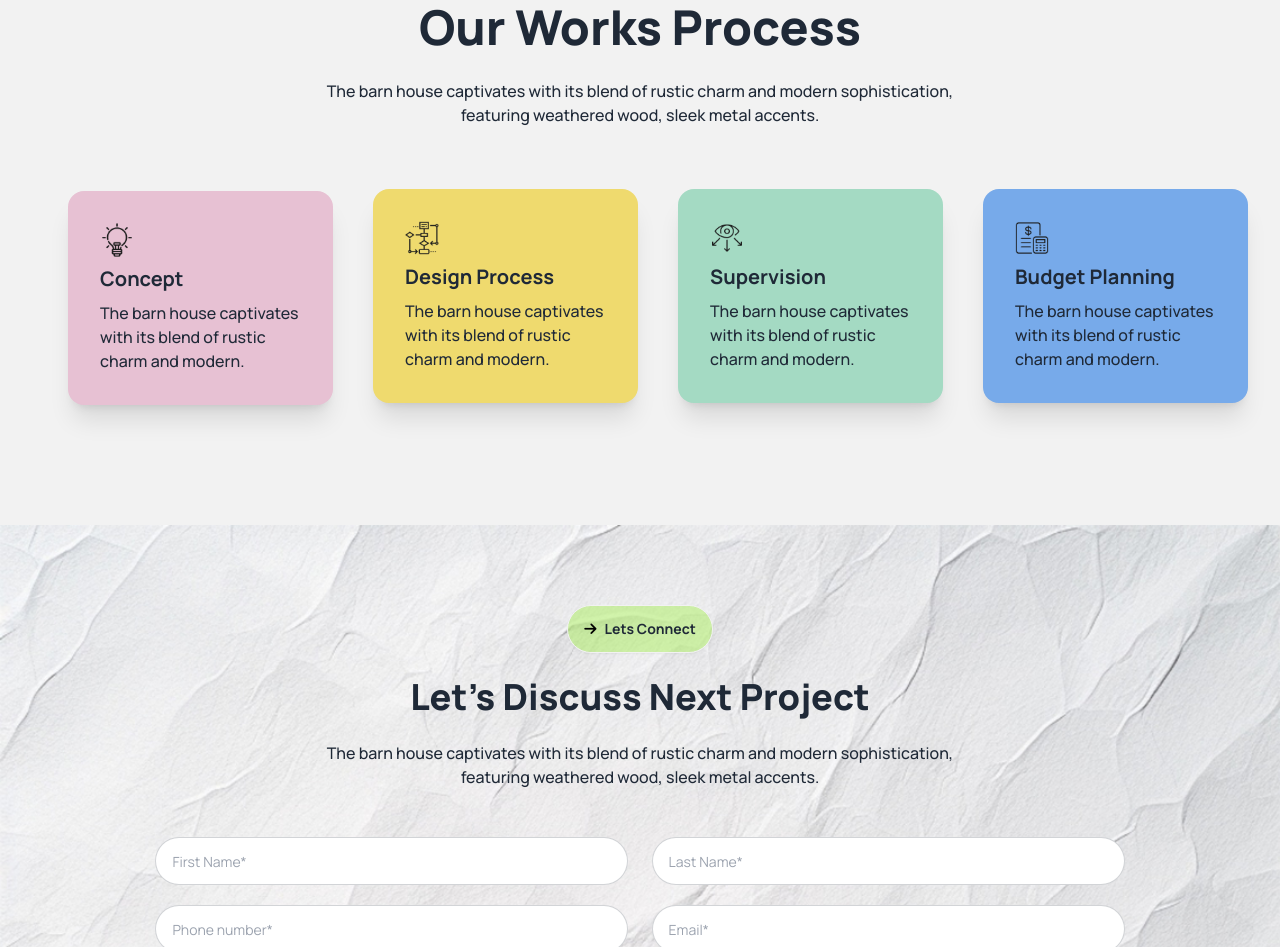
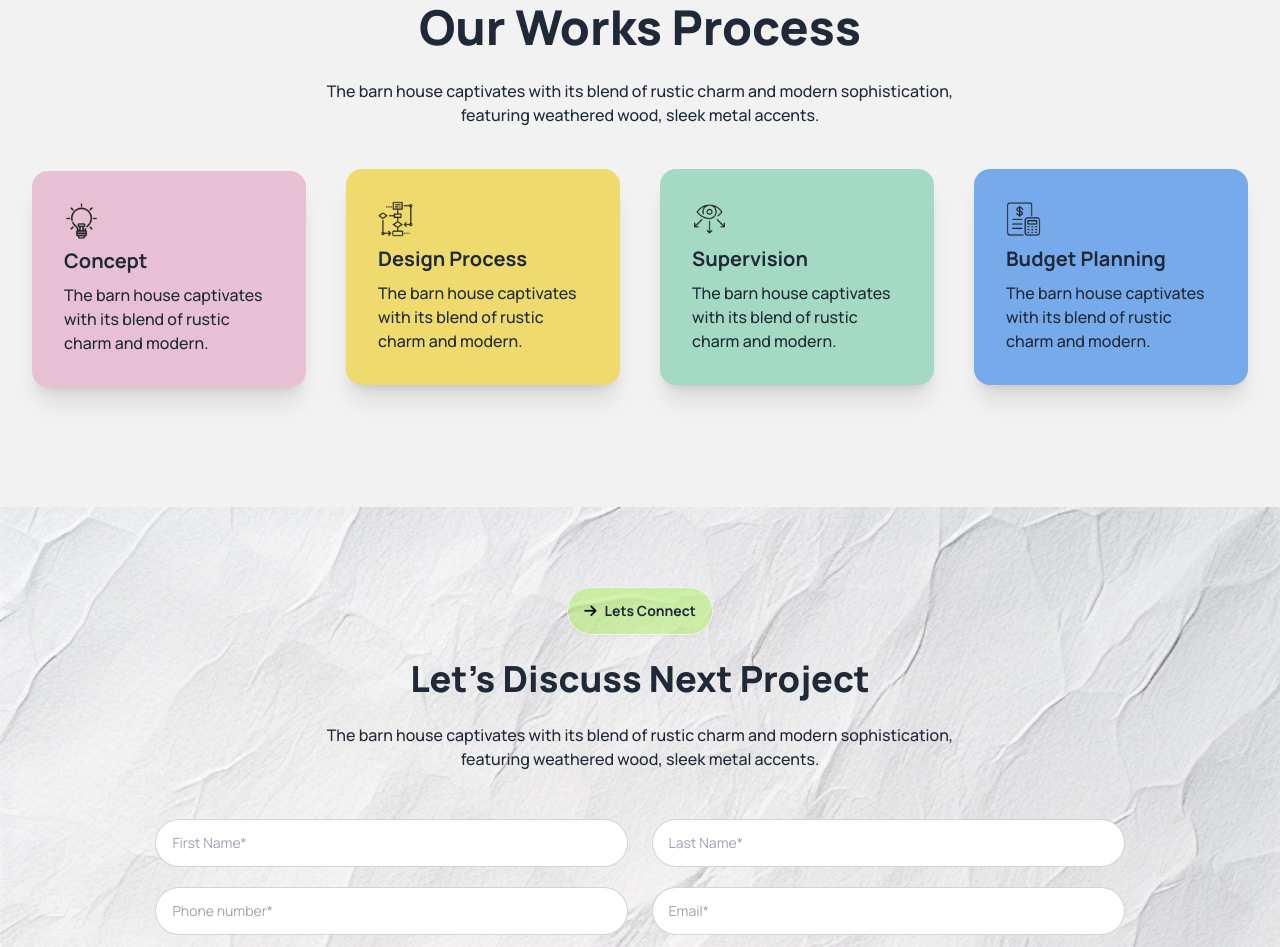
Before and after one commit to Khalid9080/Architectural-Innovators-Responsive-Website, a plain HTML site: page index.html in a window 1280 px wide. Shown: the part 2031-2978 px from the top of the page. Drawn offline with nearby package versions, Linux system fonts and the light colour scheme.

Commit message:
Overall Done

```diff
--- a/index.html
+++ b/index.html
@@ -214,9 +214,9 @@
 
                 </div>
 
-                <div class=" md:flex md:flex-row  flex-col  justify-center items-center md:space-x-0 mt-5 md:mt-10 md:gap-10 space-y-5">
+                <div class=" md:flex md:flex-row  flex flex-col  justify-center items-center md:space-x-0 mt-8 md:mt-5 md:gap-10 space-y-5">
 
-                    <div class="card bg-base-100 w-72 shadow-xl bg-[#E7C1D3] ml-9 md:mt-6">
+                    <div class="card bg-base-100 w-72 shadow-xl bg-[#E7C1D3]  md:mt-6">
                         <div class="card-body">
                             <img src="assets/concept.png" class="w-2/12 " alt="">
                             <h3 class="card-title font-bold">Concept</h3>
```
